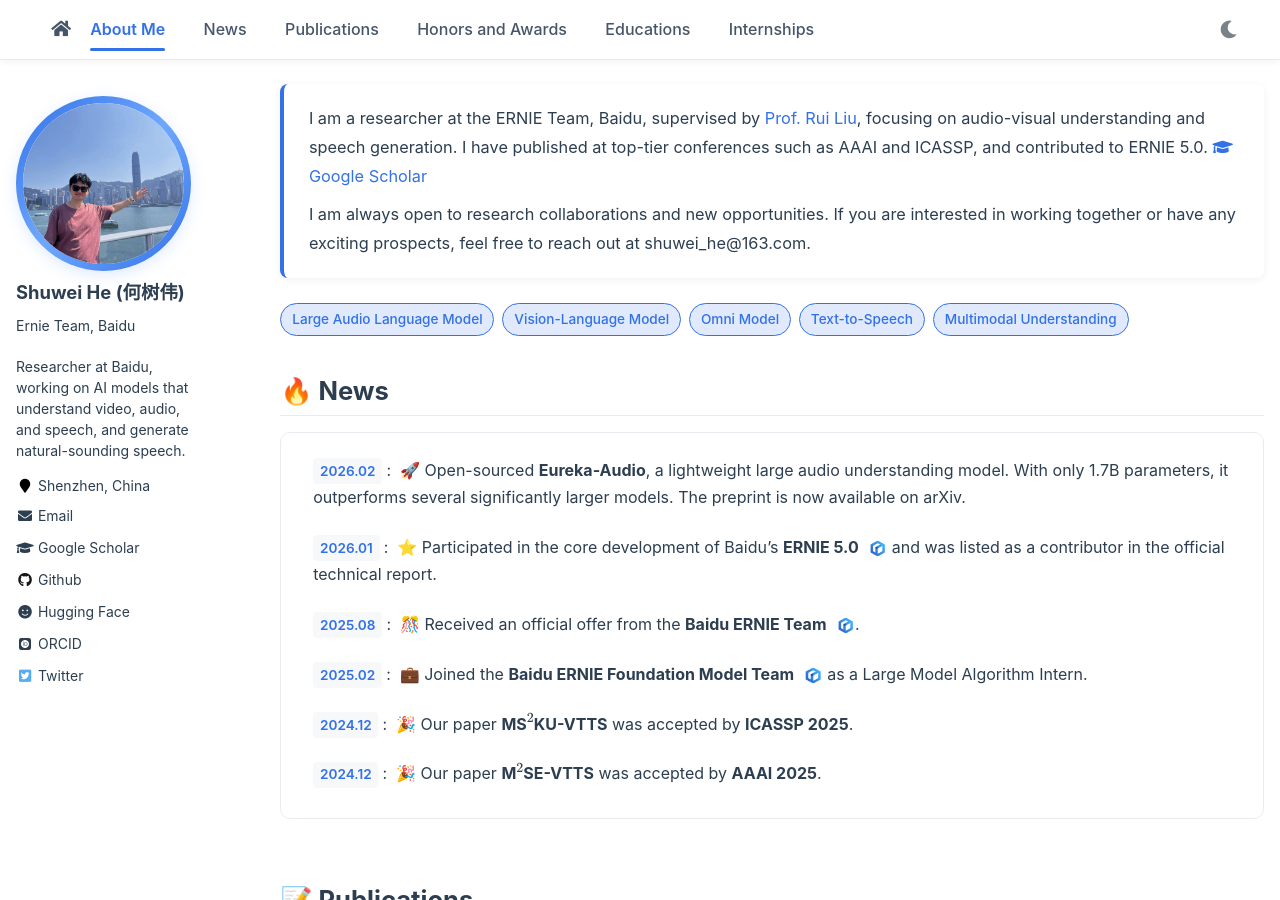
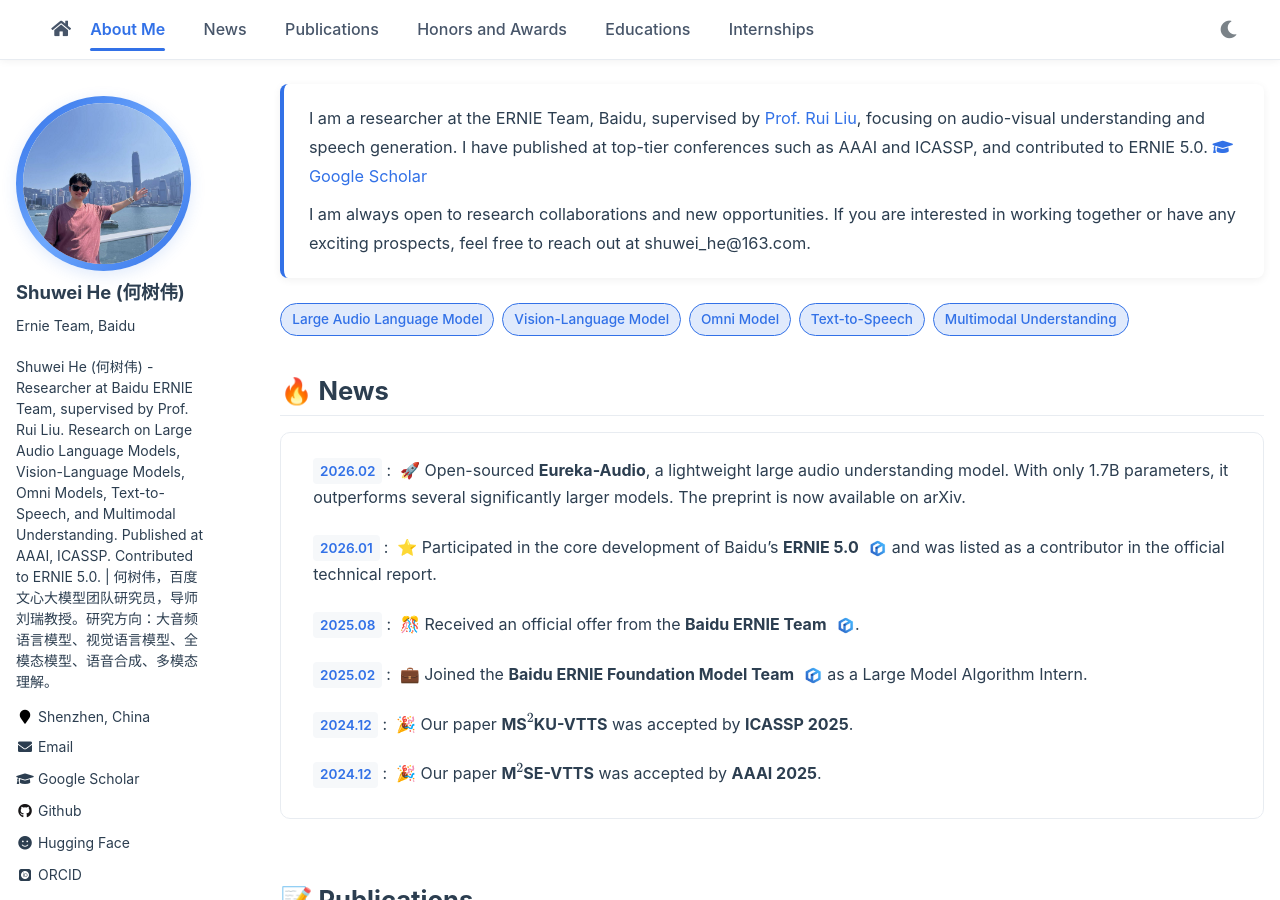
Before and after one commit to he-shuwei/he-shuwei.github.io, a Jekyll site: the page built from _pages/about.md, in a window 1280 px wide and 900 px high. Built offline with Jekyll 4.4.1, drawn with Linux system fonts in a browser that asks for light colours; comment, search, counter and statistics services are not loaded.

Commit message:
Update site description with bilingual SEO-friendly bio

```diff
--- a/_config.yml
+++ b/_config.yml
@@ -7,7 +7,7 @@
 
 # Site Settings
 title                    : "Shuwei He (何树伟)"
-description              : "Researcher at Baidu, working on AI models that understand video, audio, and speech, and generate natural-sounding speech."
+description              : "Shuwei He (何树伟) - Researcher at Baidu ERNIE Team, supervised by Prof. Rui Liu. Research on Large Audio Language Models, Vision-Language Models, Omni Models, Text-to-Speech, and Multimodal Understanding. Published at AAAI, ICASSP. Contributed to ERNIE 5.0. | 何树伟，百度文心大模型团队研究员，导师刘瑞教授。研究方向：大音频语言模型、视觉语言模型、全模态模型、语音合成、多模态理解。"
 repository               : "he-shuwei/he-shuwei.github.io"
 url                      : "https://he-shuwei.github.io"
 
```
